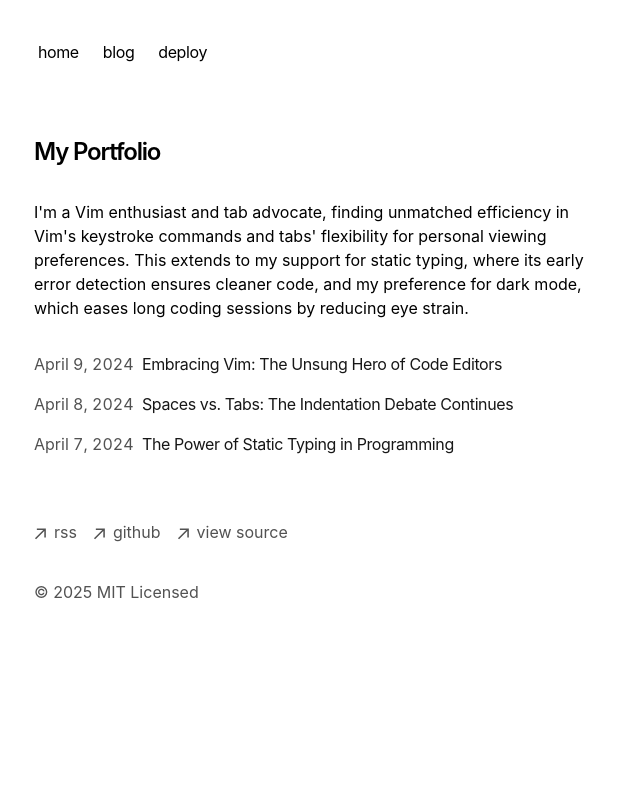
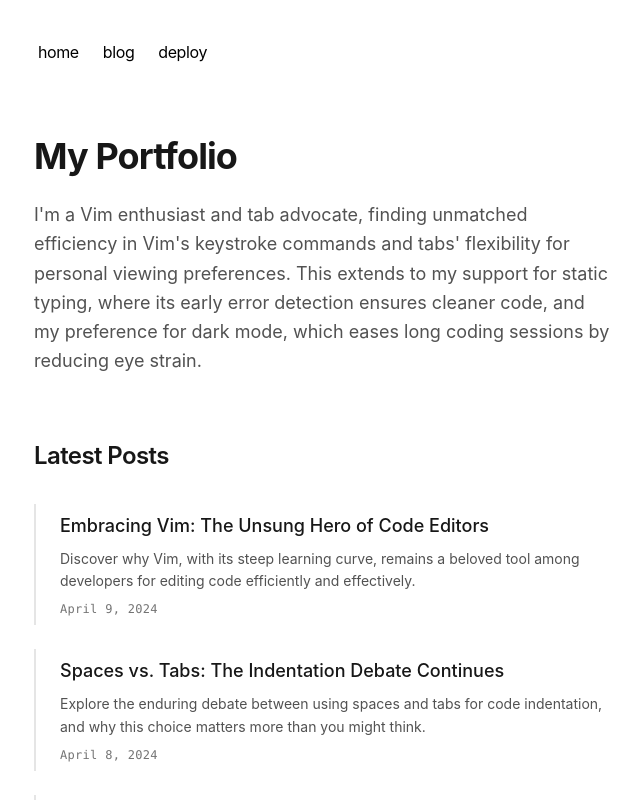
Before and after one commit to JBautistaBeck/nextjs-portfolio, a Next.js app: page / in a window 1280 px wide. Shown: the top 800 px of the page, without its empty margins (318-958 px from the left). Built offline with nearby package versions, Linux system fonts and the light colour scheme.

Commit message:
new blogs page

```diff
--- a/app/blog/page.tsx
+++ b/app/blog/page.tsx
@@ -7,9 +7,19 @@ export const metadata = {
 
 export default function Page() {
   return (
-    <section>
-      <h1 className="font-semibold text-2xl mb-8 tracking-tighter">My Blog</h1>
-      <BlogPosts />
+    <section className="max-w-3xl mx-auto">
+      <header className="mb-16">
+        <h1 className="text-4xl font-bold tracking-tight text-neutral-900 dark:text-neutral-100 mb-6">
+          My Blog
+        </h1>
+        <p className="text-lg text-neutral-600 dark:text-neutral-400 leading-relaxed max-w-2xl">
+          Thoughts, ideas, and insights about programming, technology, and development.
+        </p>
+      </header>
+
+      <section>
+        <BlogPosts />
+      </section>
     </section>
   )
 }
--- a/app/components/posts.tsx
+++ b/app/components/posts.tsx
@@ -5,7 +5,7 @@ export function BlogPosts() {
   let allBlogs = getBlogPosts()
 
   return (
-    <div>
+    <div className="space-y-6">
       {allBlogs
         .sort((a, b) => {
           if (
@@ -18,17 +18,24 @@ export function BlogPosts() {
         .map((post) => (
           <Link
             key={post.slug}
-            className="flex flex-col space-y-1 mb-4"
+            className="group block transition-all duration-200 hover:translate-x-1"
             href={`/blog/${post.slug}`}
           >
-            <div className="w-full flex flex-col md:flex-row space-x-0 md:space-x-2">
-              <p className="text-neutral-600 dark:text-neutral-400 w-[100px] tabular-nums">
-                {formatDate(post.metadata.publishedAt, false)}
-              </p>
-              <p className="text-neutral-900 dark:text-neutral-100 tracking-tight">
-                {post.metadata.title}
-              </p>
-            </div>
+            <article className="border-l-2 border-neutral-200 dark:border-neutral-700 pl-6 py-2 hover:border-neutral-400 dark:hover:border-neutral-500 transition-colors duration-200">
+              <div className="flex flex-col space-y-2">
+                <h3 className="text-lg font-medium text-neutral-900 dark:text-neutral-100 group-hover:text-neutral-700 dark:group-hover:text-neutral-300 transition-colors duration-200">
+                  {post.metadata.title}
+                </h3>
+                {post.metadata.summary && (
+                  <p className="text-sm text-neutral-600 dark:text-neutral-400 leading-relaxed">
+                    {post.metadata.summary}
+                  </p>
+                )}
+                <time className="text-xs text-neutral-500 dark:text-neutral-500 font-mono tracking-wide">
+                  {formatDate(post.metadata.publishedAt, false)}
+                </time>
+              </div>
+            </article>
           </Link>
         ))}
     </div>
--- a/app/page.tsx
+++ b/app/page.tsx
@@ -2,20 +2,26 @@ import { BlogPosts } from 'app/components/posts'
 
 export default function Page() {
   return (
-    <section>
-      <h1 className="mb-8 text-2xl font-semibold tracking-tighter">
+    <section className="max-w-3xl mx-auto">
+      <header className="mb-16">
+        <h1 className="text-4xl font-bold tracking-tight text-neutral-900 dark:text-neutral-100 mb-6">
           My Portfolio
         </h1>
-      <p className="mb-4">
-        {`I'm a Vim enthusiast and tab advocate, finding unmatched efficiency in
+        <p className="text-lg text-neutral-600 dark:text-neutral-400 leading-relaxed max-w-2xl">
+          I'm a Vim enthusiast and tab advocate, finding unmatched efficiency in
           Vim's keystroke commands and tabs' flexibility for personal viewing
           preferences. This extends to my support for static typing, where its
           early error detection ensures cleaner code, and my preference for dark
-        mode, which eases long coding sessions by reducing eye strain.`}
+          mode, which eases long coding sessions by reducing eye strain.
         </p>
-      <div className="my-8">
+      </header>
+
+      <section>
+        <h2 className="text-2xl font-semibold text-neutral-900 dark:text-neutral-100 mb-8 tracking-tight">
+          Latest Posts
+        </h2>
         <BlogPosts />
-      </div>
+      </section>
     </section>
   )
 }
```
Lines whose indentation alone changed are shown as unchanged.
